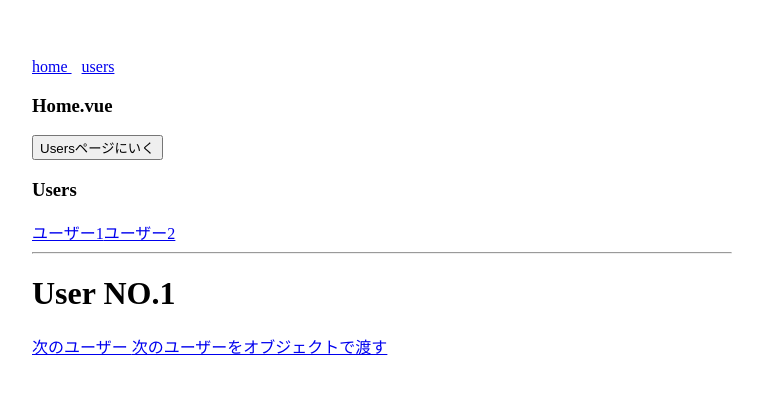
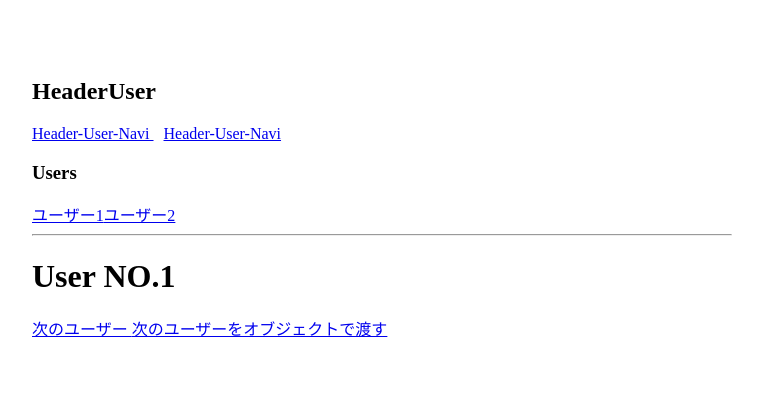
Before and after one commit to Popo1173/vue_udemy, a Vue app in the folder udemy-vuejs/: page /users/1 in a window 1280 px wide. Shown: the top 394 px of the page, without its empty margins (258-1021 px from the left). Built offline with nearby package versions, Linux system fonts and the light colour scheme.

Commit message:
feat リダイレクト

```diff
--- a/udemy-vuejs/src/App.vue
+++ b/udemy-vuejs/src/App.vue
@@ -1,33 +1,6 @@
 <template>
   <div style="width: 700px; margin: auto; padding-top: 50px">
-    <nav>
-      <router-link to="/" active-class="link--active" exact class="link">
-        home
-      </router-link>
-      <router-link to="/users" active-class="link--active" exact class="link"
-        >users</router-link
-      >
-    </nav>
-    <Home></Home>
+    <router-view name="header"></router-view>
     <router-view></router-view>
   </div>
 </template>
-
-<script>
-import Home from "./views/Home.vue"
-
-export default {
-  components: {
-    Home
-  }
-}
-</script>
-
-<style scoped>
-.link {
-  margin-right: 10px;
-}
-.link--active {
-  font-size: 20px;
-}
-</style>
--- a/udemy-vuejs/src/router.js
+++ b/udemy-vuejs/src/router.js
@@ -4,6 +4,8 @@ import Home from "./views/Home.vue";
 import Users from "./views/Users.vue";
 import UsersPosts from "./views/UsersPosts.vue";
 import UsersProfile from "./views/UsersProfile.vue";
+import HeaderHome from "./views/HeaderHome.vue";
+import HeaderUsers from "./views/HeaderUsers.vue";
 
 //プラグイン（グローバルで利用できる機能）を使う宣言
 Vue.use(Router);
@@ -14,12 +16,24 @@ export default new Router({
 
   //URLとコンポーネントをマッピングする
   routes: [
-    { path: "/", component: Home },
+    { path: "/",
+      components: {
+      default: Home,
+      header: HeaderHome
+    }
+  },
     //props: true にすることで、idがpropsとして渡させる
     {
       path: "/users/:id",
-      component: Users,
-      props: true,
+      components: {
+        default: Users,
+        header: HeaderUsers
+      },
+      //名前付ルーターコンポーネントを使うときはprposをオブジェクトにする
+      props: {
+        default: true,
+        header: false
+      },
       //routerViewでコンポーネントを扱う
       children: [
         {path: "posts", component:UsersPosts},
@@ -27,5 +41,10 @@ export default new Router({
         {path: "profile", component:UsersProfile, name: "user-id-profile"}
       ]
     },
+    //リダイレクト
+    {
+      path: "/hellow",
+      redirect: {path: '/'}
+    }
   ],
 });
--- /dev/null
+++ b/udemy-vuejs/src/views/HeaderHome.vue
@@ -0,0 +1,22 @@
+<template>
+  <div>
+    <h2>HeaderHome</h2>
+    <nav>
+      <router-link to="/" active-class="link--active" exact class="link">
+        HeaderHome-Home-Navi
+      </router-link>
+      <router-link to="/users" active-class="link--active" exact class="link">
+        HeaderHome-Users-Navi
+      </router-link>
+    </nav>
+  </div>
+</template>
+
+<style scoped>
+.link {
+  margin-right: 10px;
+}
+.link--active {
+  font-size: 20px;
+}
+</style>
--- /dev/null
+++ b/udemy-vuejs/src/views/HeaderUsers.vue
@@ -0,0 +1,22 @@
+<template>
+  <div>
+    <h2>HeaderUser</h2>
+    <nav>
+      <router-link to="/" active-class="link--active" exact class="link">
+        Header-User-Navi
+      </router-link>
+      <router-link to="/users" active-class="link--active" exact class="link"
+        >Header-User-Navi</router-link
+      >
+    </nav>
+  </div>
+</template>
+
+<style scoped>
+.link {
+  margin-right: 10px;
+}
+.link--active {
+  font-size: 20px;
+}
+</style>
--- a/udemy-vuejs/src/views/Users.vue
+++ b/udemy-vuejs/src/views/Users.vue
@@ -5,10 +5,10 @@
     <router-link to="/users/2">ユーザー2</router-link>
     <hr />
     <h1>User NO.{{ id }}</h1>
-    <router-link :to="'/users/' + (Number(id) + 1) + '/profile'">
+    <router-link :to="'/users/' + (Number(id) + 1) + '/profile?=ja'">
       次のユーザー
     </router-link>
-    <router-link :to="{ name: 'user-id-profile', params: { id: Number(id) + 1} }">
+    <router-link :to="{ name: 'user-id-profile', params: { id: Number(id) + 1}, query: {lang: 'ja', page: 2} }">
       次のユーザーをオブジェクトで渡す
     </router-link>
 
```
